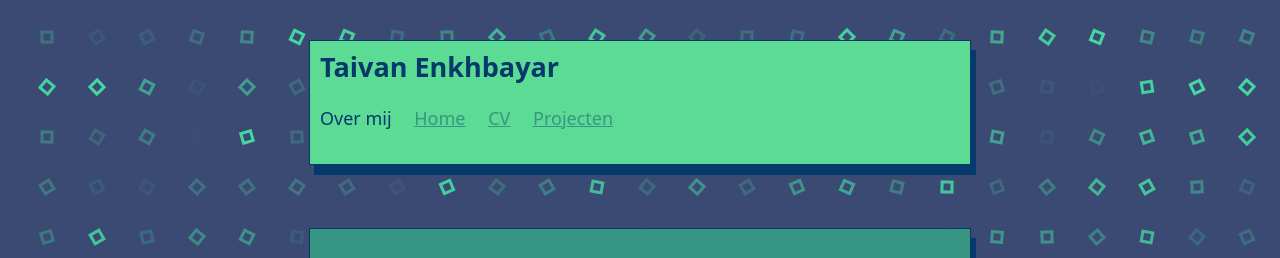
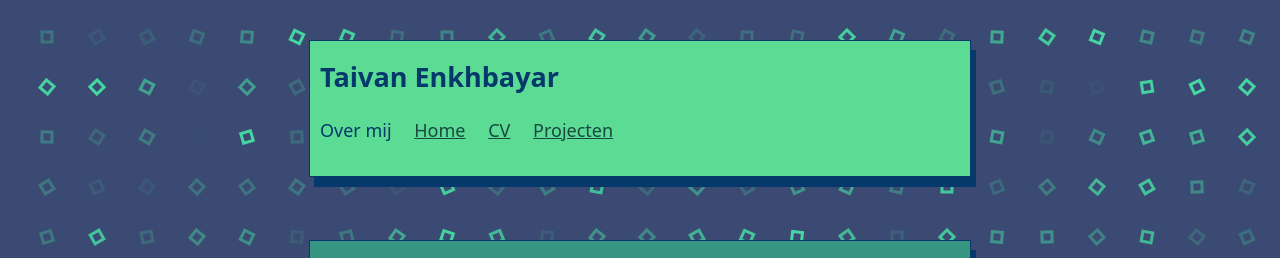
Before and after one commit to mazaalai/Portfolio_Website, a plain HTML site: page index.html in a window 1280 px wide. Shown: the top 258 px of the page. Drawn offline with Linux system fonts and the light colour scheme.

Commit message:
1.Overwrited h1 with !important changed position. 2.Footer link is now darker and more readable.

```diff
--- a/style/style.css
+++ b/style/style.css
@@ -22,7 +22,10 @@ main {
     border: #05386B 0.5px solid;
     box-shadow: 5px 10px #05386B;
 }
-
+h1{
+    margin-top: 10px !important;
+    margin-bottom: 20px !important;
+}
 img {
     float: left;
     border-bottom: #05386B solid;
@@ -30,7 +33,7 @@ img {
 }
 
 .link:link {
-    color: #379683;
+    color: #18493f;
 }
 
 .link:visited {
```
